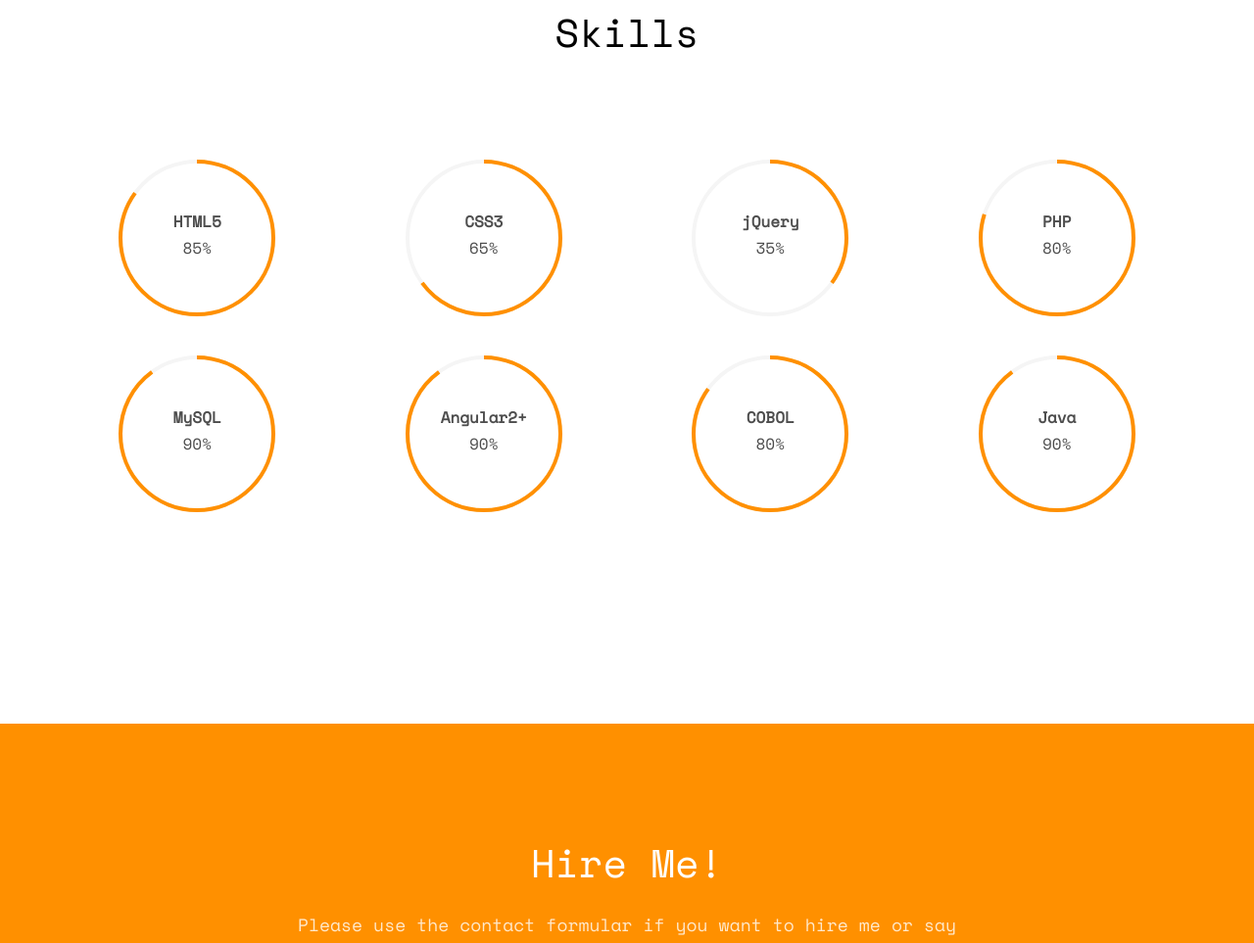
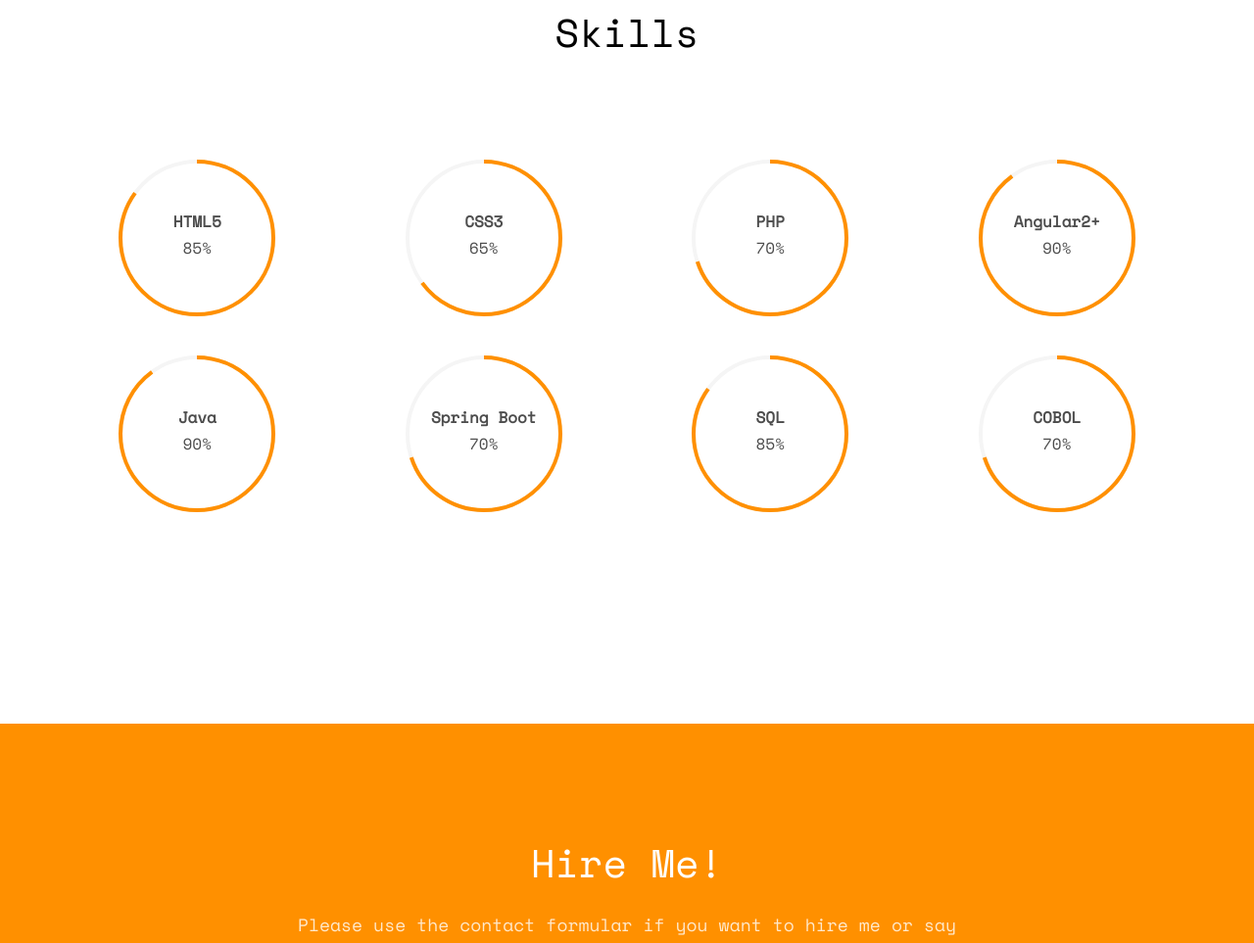
Before and after one commit to Raphael-Stellwag/Profile, a plain HTML site: page index.html in a window 1280 px wide. Shown: the part 4113-5076 px from the top of the page at 98% size. Drawn offline with nearby package versions, Linux system fonts and the light colour scheme; some packages are replaced by stand-ins of ours; a script that the page names is missing.

Commit message:
change skills

```diff
--- a/index.html
+++ b/index.html
@@ -229,23 +229,23 @@
 					<div class="chart" data-percent="65"><span><strong>CSS3</strong>65%</span></div>
 				</div>
 				<div class="col-md-3 col-sm-6 col-xs-12 text-center">
-					<div class="chart" data-percent="35"><span><strong>jQuery</strong>35%</span></div>
-				</div>
-				<div class="col-md-3 col-sm-6 col-xs-12 text-center">
-					<div class="chart" data-percent="80"><span><strong>PHP</strong>80%</span></div>
-				</div>
-
-				<div class="col-md-3 col-sm-6 col-xs-12 text-center">
-					<div class="chart" data-percent="90"><span><strong>MySQL</strong>90%</span></div>
+					<div class="chart" data-percent="70"><span><strong>PHP</strong>70%</span></div>
 				</div>
 				<div class="col-md-3 col-sm-6 col-xs-12 text-center">
 					<div class="chart" data-percent="90"><span><strong>Angular2+</strong>90%</span></div>
 				</div>
+
 				<div class="col-md-3 col-sm-6 col-xs-12 text-center">
-					<div class="chart" data-percent="85"><span><strong>COBOL</strong>80%</span></div>
+					<div class="chart" data-percent="90"><span><strong>Java</strong>90%</span></div>
 				</div>
 				<div class="col-md-3 col-sm-6 col-xs-12 text-center">
-					<div class="chart" data-percent="90"><span><strong>Java</strong>90%</span></div>
+					<div class="chart" data-percent="70"><span><strong>Spring Boot</strong>70%</span></div>
+				</div>
+				<div class="col-md-3 col-sm-6 col-xs-12 text-center">
+					<div class="chart" data-percent="85"><span><strong>SQL</strong>85%</span></div>
+				</div>
+				<div class="col-md-3 col-sm-6 col-xs-12 text-center">
+					<div class="chart" data-percent="70"><span><strong>COBOL</strong>70%</span></div>
 				</div>
 			</div>
 		</div>
```
